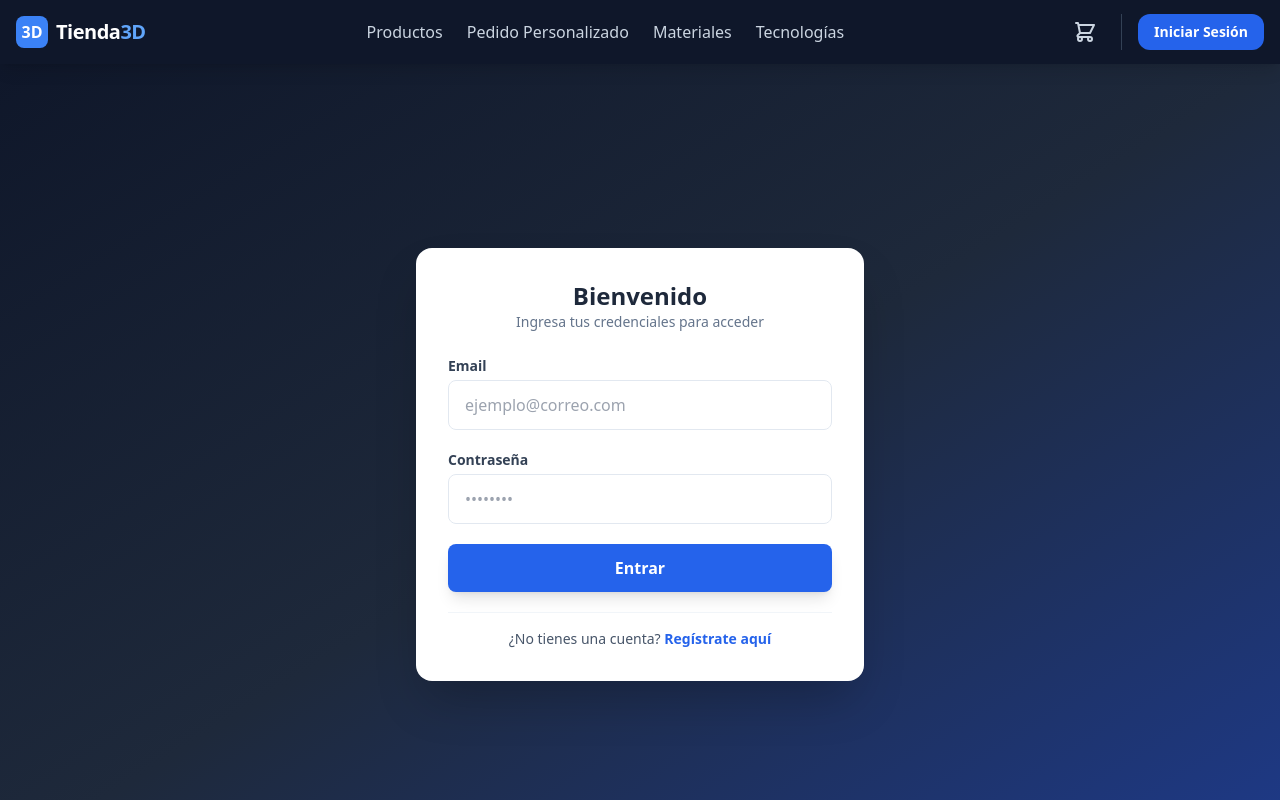
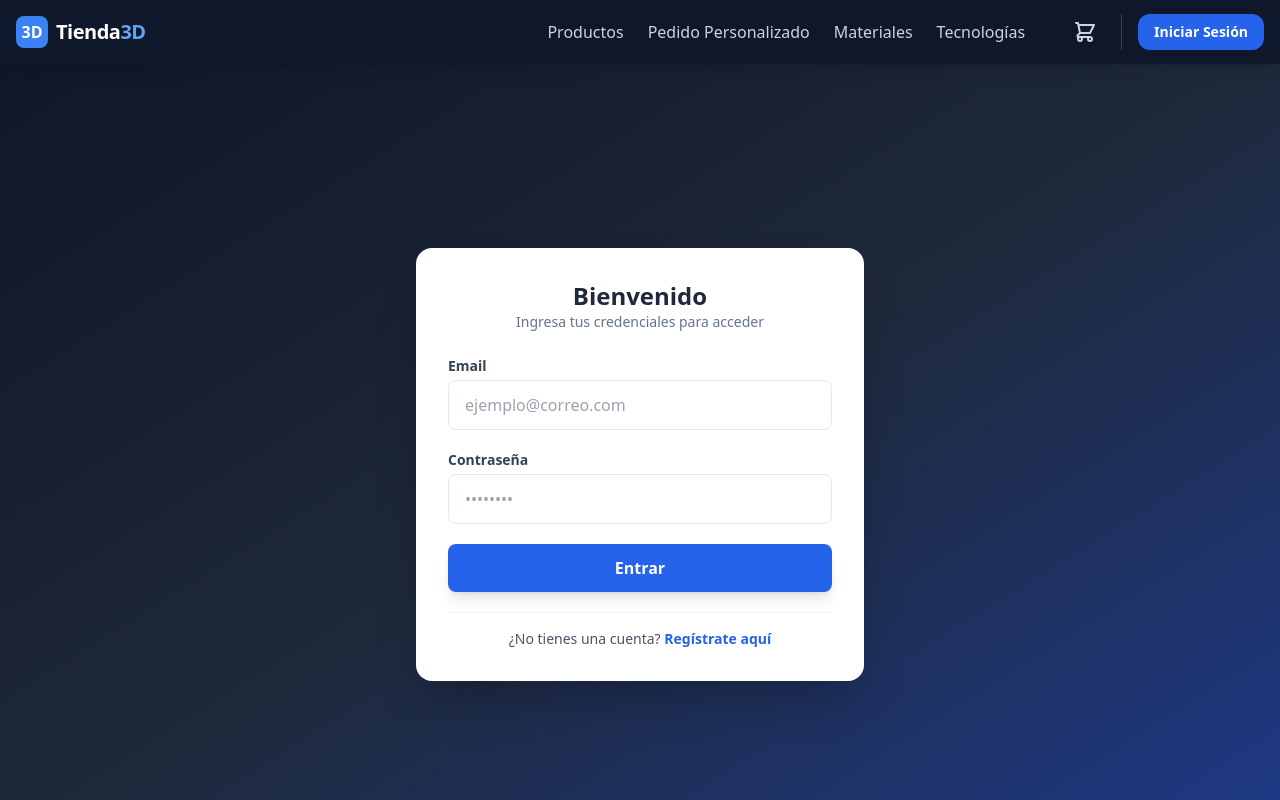
Before and after one commit to Jose-ant-1/interfaz-tfg, an Angular app: page /login in a window 1280 px wide. Shown: the top 800 px of the page. Built offline with nearby package versions, Linux system fonts and the light colour scheme.

Commit message:
cambio en la ruta y navbar

```diff
--- a/src/app/components/navbar/navbar.html
+++ b/src/app/components/navbar/navbar.html
@@ -1,13 +1,11 @@
 <nav class="bg-slate-900 text-white shadow-lg sticky top-0 z-50">
   <div class="max-w-7xl mx-auto px-4">
-    <div class="flex justify-between h-16 items-center">
+    <div class="flex h-16 items-center"> <a routerLink="/productos" class="flex items-center gap-2 cursor-pointer">
+      <div class="w-8 h-8 bg-blue-500 rounded-lg flex items-center justify-center font-bold">3D</div>
+      <span class="text-xl font-bold tracking-tight">Tienda<span class="text-blue-400">3D</span></span>
+    </a>
 
-      <a routerLink="/productos" class="flex items-center gap-2 cursor-pointer">
-        <div class="w-8 h-8 bg-blue-500 rounded-lg flex items-center justify-center font-bold">3D</div>
-        <span class="text-xl font-bold tracking-tight">Tienda<span class="text-blue-400">3D</span></span>
-      </a>
-
-      <div class="hidden md:flex items-center gap-6">
+      <div class="hidden md:flex items-center ml-auto gap-6 mr-10">
         <a routerLink="/productos" class="text-slate-300 hover:text-white font-medium transition-colors">Productos</a>
 
         @if (!esAdmin()) {
--- a/src/app/environments/environment.ts
+++ b/src/app/environments/environment.ts
@@ -1,4 +1,6 @@
 export const environment = {
   production: false,
-  apiUrl: 'https://filter-suggestions-pmid-hash.trycloudflare.com/api',
+  apiUrl: 'https://assure-meaningful-purpose-green.trycloudflare.com/api',
+  // apiUrl: 'http://localhost:8080/api',
+
 };
```
